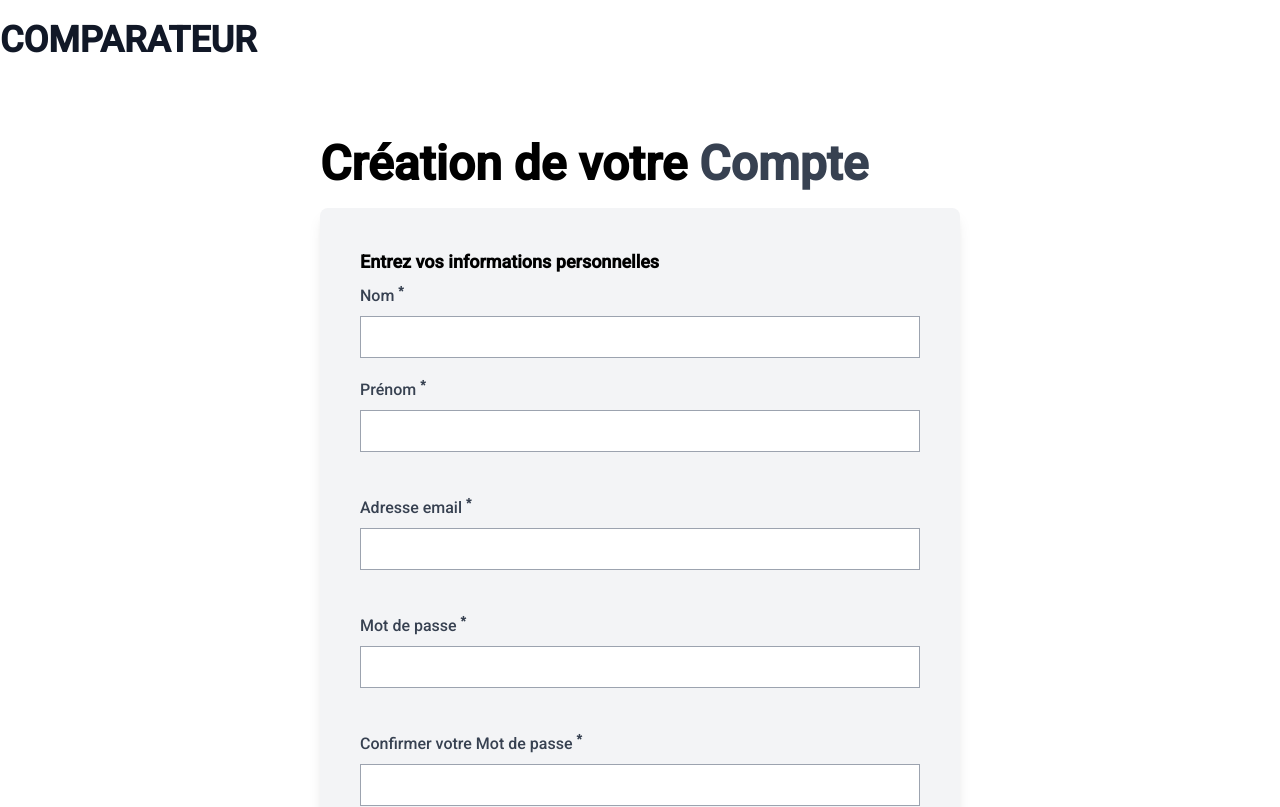
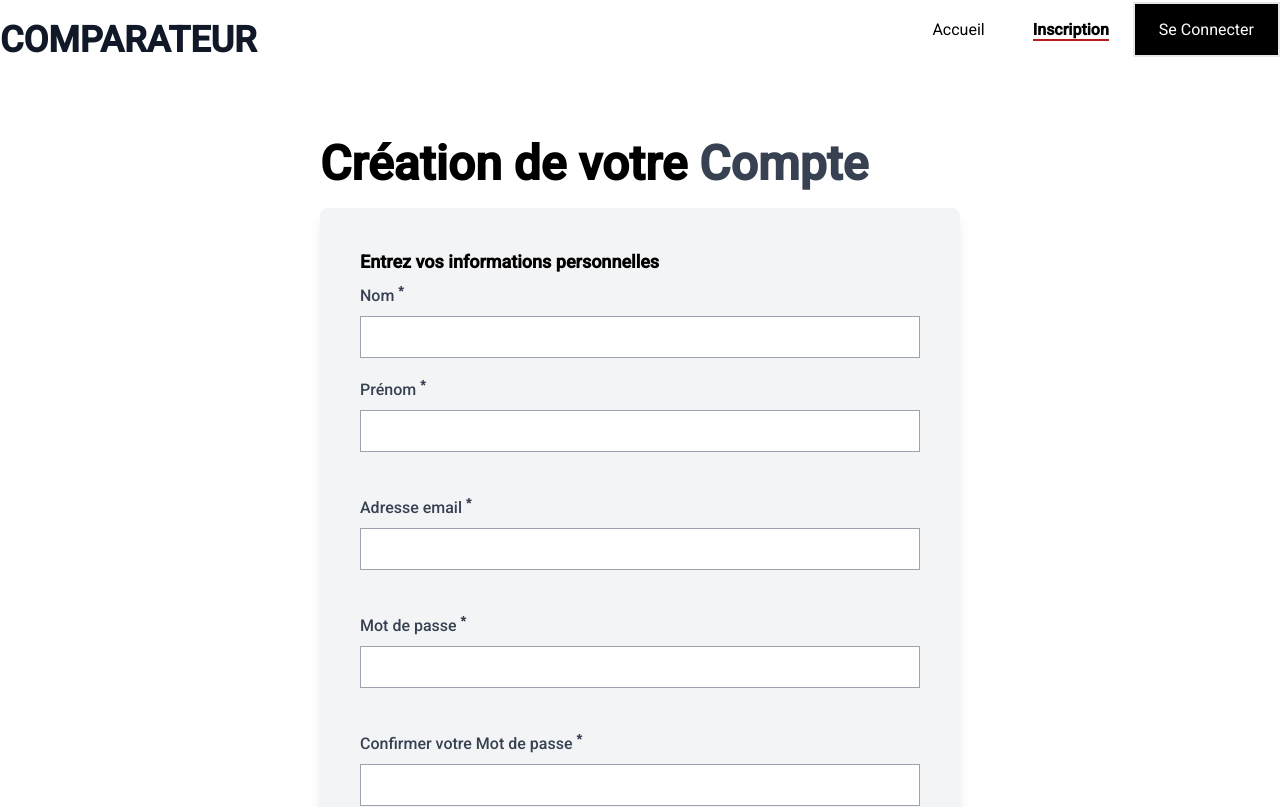
Before and after one commit to Illusion-97/AngularAppro, an Angular app: page /register in a window 1280 px wide. Shown: the top 807 px of the page. Built offline with nearby package versions, Linux system fonts and the light colour scheme.

Commit message:
Feat: Export Banner

```diff
--- a/src/app/components/header/header.component.html
+++ b/src/app/components/header/header.component.html
@@ -1,7 +1,8 @@
 <app-loader></app-loader>
 <header class="container mx-auto">
-  <div class="flex  items-center h-full">
+  <div class="flex justify-between items-center h-full">
     <h1 class="text-gray-900 font-semibold uppercase text-4xl mt-5">
       Comparateur</h1>
+    <app-banner></app-banner>
   </div>
 </header>
--- a/src/app/modules/auth/auth.module.ts
+++ b/src/app/modules/auth/auth.module.ts
@@ -8,6 +8,7 @@ import { RegisterComponent } from './components/register/register.component';
 import {HTTP_INTERCEPTORS, HttpClientModule} from "@angular/common/http";
 import {TokenInterceptor} from "./interceptors/token.interceptor";
 import { BannerComponent } from './components/banner/banner.component';
+import {NavDropdownComponent} from "./components/nav-dropdown/nav-dropdown.component";
 
 const route : Routes = [
   {path: 'login', component: LoginComponent},
@@ -19,8 +20,10 @@ const route : Routes = [
   declarations: [
     LoginComponent,
     RegisterComponent,
-    BannerComponent
+    BannerComponent,
+    NavDropdownComponent
   ],
+  exports: [BannerComponent],
   imports: [
     CommonModule,
     ReactiveFormsModule,
--- a/src/app/modules/auth/components/banner/banner.component.html
+++ b/src/app/modules/auth/components/banner/banner.component.html
@@ -1 +1,20 @@
-<p>banner works!</p>
+<div class="flex lg:flex-grow items-center">
+  <ul class="flex flex-col lg:gap-0 gap-7 lg:flex-row list-none ml-auto items-center">
+    <li class="nav-item mt-10 lg:mt-0">
+      <a [routerLinkActiveOptions]="{exact: true}" class="hover:text-red-800 mx-6"
+         routerLink="/" routerLinkActive="font-bold border-b-2 border-red-700">Accueil</a>
+    </li>
+    <li *ngIf="!(isLogged | async)" class="nav-item">
+      <a routerLink="/register" class="hover:text-red-800 mx-6"
+         routerLinkActive="font-bold border-b-2 border-red-700">Inscription</a>
+    </li>
+    <li *ngIf="!(isLogged | async)" class="nav-item">
+      <a
+        routerLink="/login"
+        class="bg-black text-white hover:text-black transition-colors border-2 hover:border-black py-4 px-6 hover:bg-white">Se
+        Connecter</a>
+    </li>
+    <app-nav-dropdown *ngIf="(isLogged | async)">
+    </app-nav-dropdown>
+  </ul>
+</div>
--- a/src/app/modules/auth/components/banner/banner.component.ts
+++ b/src/app/modules/auth/components/banner/banner.component.ts
@@ -1,4 +1,6 @@
 import { Component } from '@angular/core';
+import {Observable} from "rxjs";
+import { AuthService } from '../../services/auth.service';
 
 @Component({
   selector: 'app-banner',
@@ -6,5 +8,8 @@ import { Component } from '@angular/core';
   styleUrls: ['./banner.component.css']
 })
 export class BannerComponent {
-
+  isLogged: Observable<boolean>
+  constructor(service : AuthService) {
+    this.isLogged = service.isLogged()
+  }
 }
--- /dev/null
+++ b/src/app/modules/auth/components/nav-dropdown/nav-dropdown.component.html
@@ -0,0 +1,30 @@
+<button
+  (mouseenter)="toogleDropdown()"
+  class=" text-white py-2 bg-black hover:bg-red-700  focus:ring-2 focus:outline-none focus:ring-red-700 px-4 text-center inline-flex items-center "
+  id="dropdownInformationButton"
+  type="button">Mon compte
+  <svg aria-hidden="true" class="w-4 h-4 ml-2" fill="none" stroke="currentColor" viewBox="0 0 24 24"
+       xmlns="http://www.w3.org/2000/svg">
+    <path d="M19 9l-7 7-7-7" stroke-linecap="round" stroke-linejoin="round" stroke-width="2"></path>
+  </svg>
+</button>
+
+<!-- Dropdown menu -->
+<div
+  (mouseleave)="toogleDropdown()"
+  *ngIf="isDropdownOpen" class="z-10 absolute bg-white divide-y divide-gray-300 shadow w-40" id="dropdownInformation">
+  <div class="px-4 py-3  text-gray-900">
+    <div class="font-medium truncate">{{currentUserName | async}} 👋</div>
+  </div>
+  <ul aria-labelledby="dropdownInformationButton" class="py-2  text-gray-700 dark:text-gray-200">
+    <li>
+      <a routerLink="/dashboard" class="block text-gray-700 px-4 py-2 hover:bg-red-200 ">Dashboard</a>
+    </li>
+  </ul>
+  <button
+    (click)="logout()"
+    *ngIf="(logged | async)"
+    class="block w-full text-gray-700 px-4 py-2 hover:bg-red-200">Se Déconnecter
+  </button>
+
+</div>
--- /dev/null
+++ b/src/app/modules/auth/components/nav-dropdown/nav-dropdown.component.ts
@@ -0,0 +1,29 @@
+import {Component} from '@angular/core';
+import {map, Observable, of} from "rxjs";
+import {AuthService} from "../../services/auth.service";
+
+@Component({
+  selector: 'app-nav-dropdown',
+  templateUrl: './nav-dropdown.component.html',
+  styleUrls: ['./nav-dropdown.component.css']
+})
+export class NavDropdownComponent {
+
+  isDropdownOpen: boolean = false;
+  logged: Observable<boolean>;
+  currentUserName: Observable<string>;
+
+  constructor(private authService: AuthService) {
+    this.logged = authService.isLogged()
+    this.currentUserName = authService.currentUser.pipe(map(res => res?.user.firstName ?? ""))
+  }
+
+  toogleDropdown() {
+    this.isDropdownOpen = !this.isDropdownOpen;
+  }
+
+  logout() {
+    this.authService.logout();
+  }
+
+}
```
Also changed, not shown: src/app/modules/auth/components/nav-dropdown/nav-dropdown.component.css (added), 1 other file (tests, documents, lock files or other folders).
